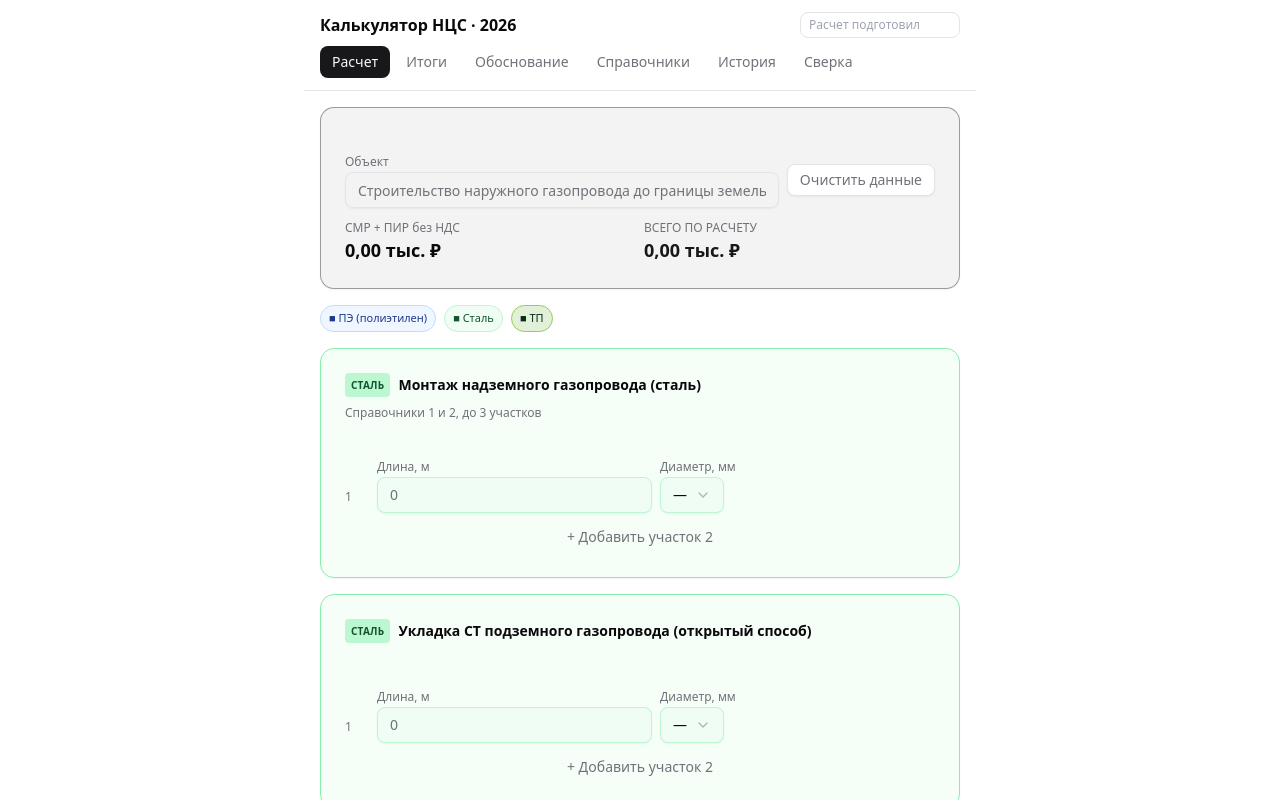
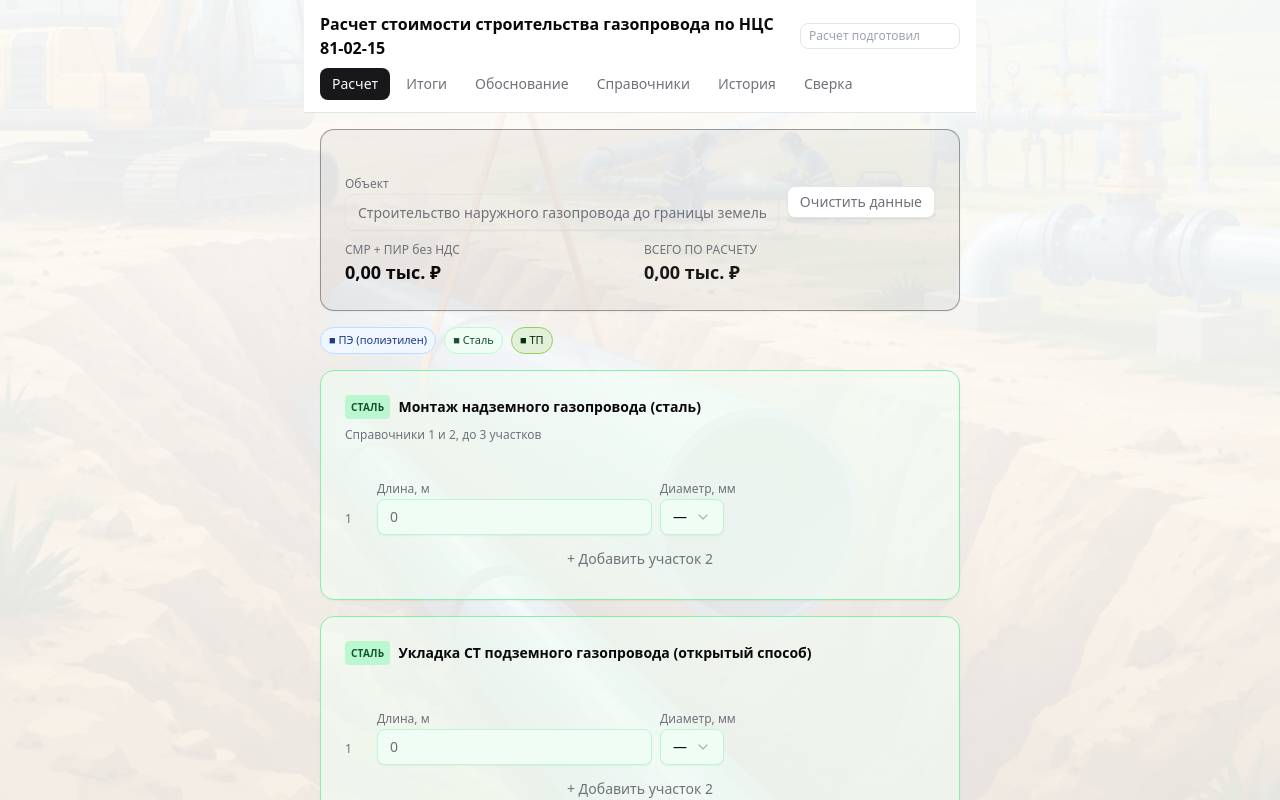
Before and after one commit to insafin356/ncs-calculator, a React (Vite) app: page / in a window 1280 px wide. Shown: the top 800 px of the page. Built offline with nearby package versions, Linux system fonts and the light colour scheme.

Commit message:
Новое название приложения и фоновый рисунок тематики газопровода

```diff
--- a/index.html
+++ b/index.html
@@ -4,10 +4,10 @@
     <meta charset="UTF-8" />
     <meta name="viewport" content="width=device-width, initial-scale=1.0, viewport-fit=cover" />
     <meta name="theme-color" content="#1e40af" />
-    <meta name="description" content="Калькулятор стоимости строительных и проектных работ по НЦС 81-02-15-2026" />
+    <meta name="description" content="Расчет стоимости строительства газопровода по НЦС 81-02-15" />
     <link rel="icon" type="image/png" href="./icon-192.png" />
     <link rel="apple-touch-icon" href="./icon-192.png" />
-    <title>Калькулятор НЦС</title>
+    <title>Расчет стоимости строительства газопровода по НЦС 81-02-15</title>
   </head>
   <body>
     <div id="root"></div>
--- a/src/App.tsx
+++ b/src/App.tsx
@@ -1,5 +1,6 @@
 import { useState } from 'react';
 import { AppProvider, useApp } from '@/store/AppState';
+import bgGas from '@/assets/bg-gas.jpg';
 import CalcPage from '@/pages/CalcPage';
 import TotalsPage from '@/pages/TotalsPage';
 import JustificationPage from '@/pages/JustificationPage';
@@ -25,9 +26,18 @@ function Shell() {
 
   return (
     <div className="mx-auto flex min-h-screen max-w-2xl flex-col">
+      <div
+        aria-hidden
+        className="app-bg no-print"
+        style={{
+          backgroundImage: `linear-gradient(rgba(255,255,255,0.93), rgba(255,255,255,0.85)), url(${bgGas})`,
+        }}
+      />
       <header className="sticky top-0 z-10 border-b bg-background/95 px-4 py-3 backdrop-blur no-print">
         <div className="flex items-center justify-between gap-2">
-          <h1 className="text-base font-bold">Калькулятор НЦС · 2026</h1>
+          <h1 className="text-sm font-bold leading-tight sm:text-base">
+            Расчет стоимости строительства газопровода по НЦС 81-02-15
+          </h1>
           <input
             className="w-40 rounded-md border bg-transparent px-2 py-1 text-xs"
             placeholder="Расчет подготовил"
--- a/src/index.css
+++ b/src/index.css
@@ -70,7 +70,23 @@
     @apply border-border;
   }
   body {
-    @apply bg-background text-foreground;
+    @apply text-foreground;
+  }
+
+  /* Фоновый рисунок: строительство газопровода (слой .app-bg в App.tsx) */
+  .app-bg {
+    position: fixed;
+    inset: 0;
+    z-index: -1;
+    pointer-events: none;
+    background-size: cover;
+    background-position: center 30%;
+    background-repeat: no-repeat;
+  }
+  @media (min-width: 768px) {
+    .app-bg {
+      background-position: center bottom;
+    }
   }
 }
 
--- a/vite.config.ts
+++ b/vite.config.ts
@@ -14,9 +14,9 @@ export default defineConfig({
       registerType: 'autoUpdate',
       includeAssets: ['icon-192.png', 'icon-512.png'],
       manifest: {
-        name: 'Калькулятор НЦС',
-        short_name: 'НЦС Кальк',
-        description: 'Калькулятор стоимости строительных и проектных работ по НЦС 81-02-15-2026',
+        name: 'Расчет стоимости строительства газопровода по НЦС 81-02-15',
+        short_name: 'НЦС Газопровод',
+        description: 'Расчет стоимости строительства газопровода по НЦС 81-02-15',
         start_url: '.',
         scope: '.',
         display: 'standalone',
```
Also changed, not shown: src/assets/bg-gas.jpg (added).
